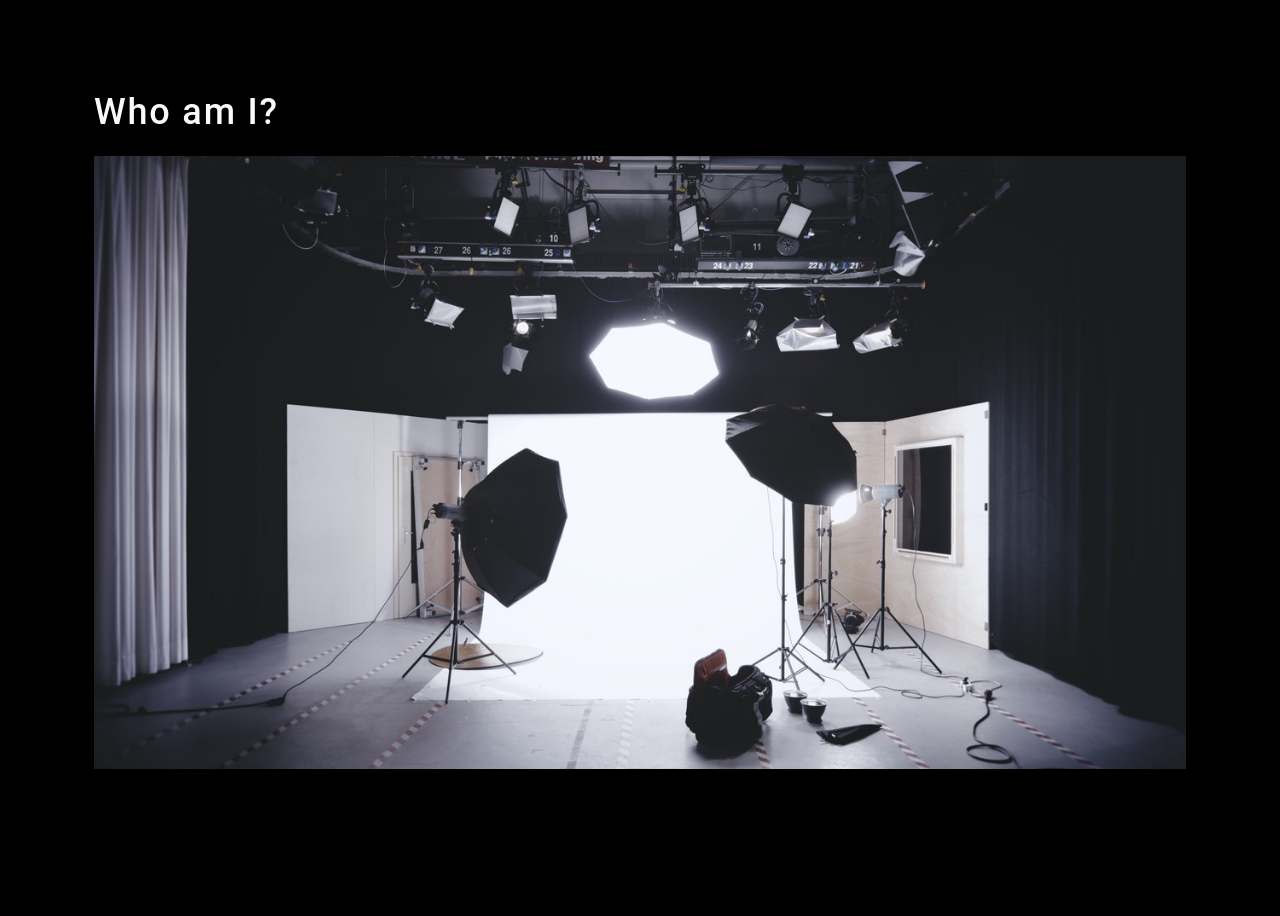
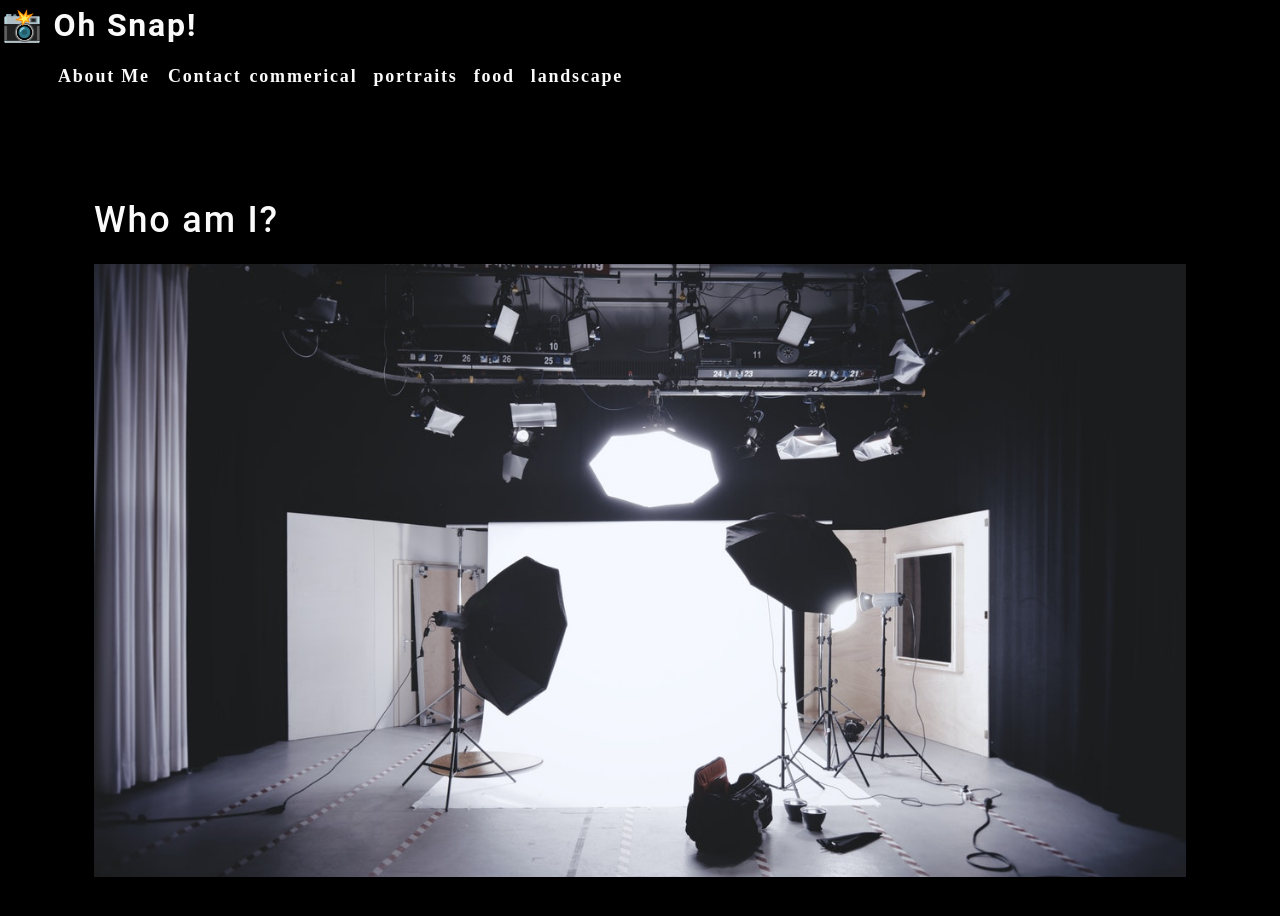
Before and after one commit to sophiabarrett/photo-port, a React (Create React App) app: page / in a window 1280 px wide. Shown: the top 916 px of the page. Before the commit the page ends 883 px from the top, so only its background shows below. Built offline with nearby package versions, Linux system fonts and the light colour scheme.

Commit message:
add main nav

```diff
--- a/src/App.js
+++ b/src/App.js
@@ -1,12 +1,14 @@
-import React from 'react';
-import About from './components/About';
+import React from "react";
+import Nav from "./components/Nav";
+import About from "./components/About";
 
 function App() {
   return (
     <div>
-        <main>
-          <About></About>
-        </main>
+      <Nav></Nav>
+      <main>
+        <About></About>
+      </main>
     </div>
   );
 }
--- /dev/null
+++ b/src/components/Nav/index.js
@@ -0,0 +1,60 @@
+import React from "react";
+
+function Nav() {
+  const categories = [
+    {
+      name: "commerical",
+      description:
+        "Photos of grocery stores, food trucks, and other commercial projects",
+    },
+    {
+      name: "portraits",
+      description: "Portraits of people in my life",
+    },
+    {
+      name: "food",
+      description: "Delicious delicacies",
+    },
+    {
+      name: "landscape",
+      description: "Fields, farmhouses, waterfalls, and the beauty of nature",
+    },
+  ];
+
+  function categorySelected(name) {
+    console.log(`${name} clicked!`);
+  }
+
+  return (
+    <header>
+      <h2>
+        <a href="/">
+          <span role="img" aria-label="camera">
+            {" "}
+            📸
+          </span>{" "}
+          Oh Snap!
+        </a>
+      </h2>
+      <nav>
+        <ul className="flex-row">
+          <li className="mx-2">
+            <a href="#about">About Me</a>
+          </li>
+          <li>
+            <span>Contact</span>
+          </li>
+          {categories.map((category) => (
+            <li className="mx-1" key={category.name}>
+              <span onClick={() => categorySelected(category.name)}>
+                {category.name}
+              </span>
+            </li>
+          ))}
+        </ul>
+      </nav>
+    </header>
+  );
+}
+
+export default Nav;
```
